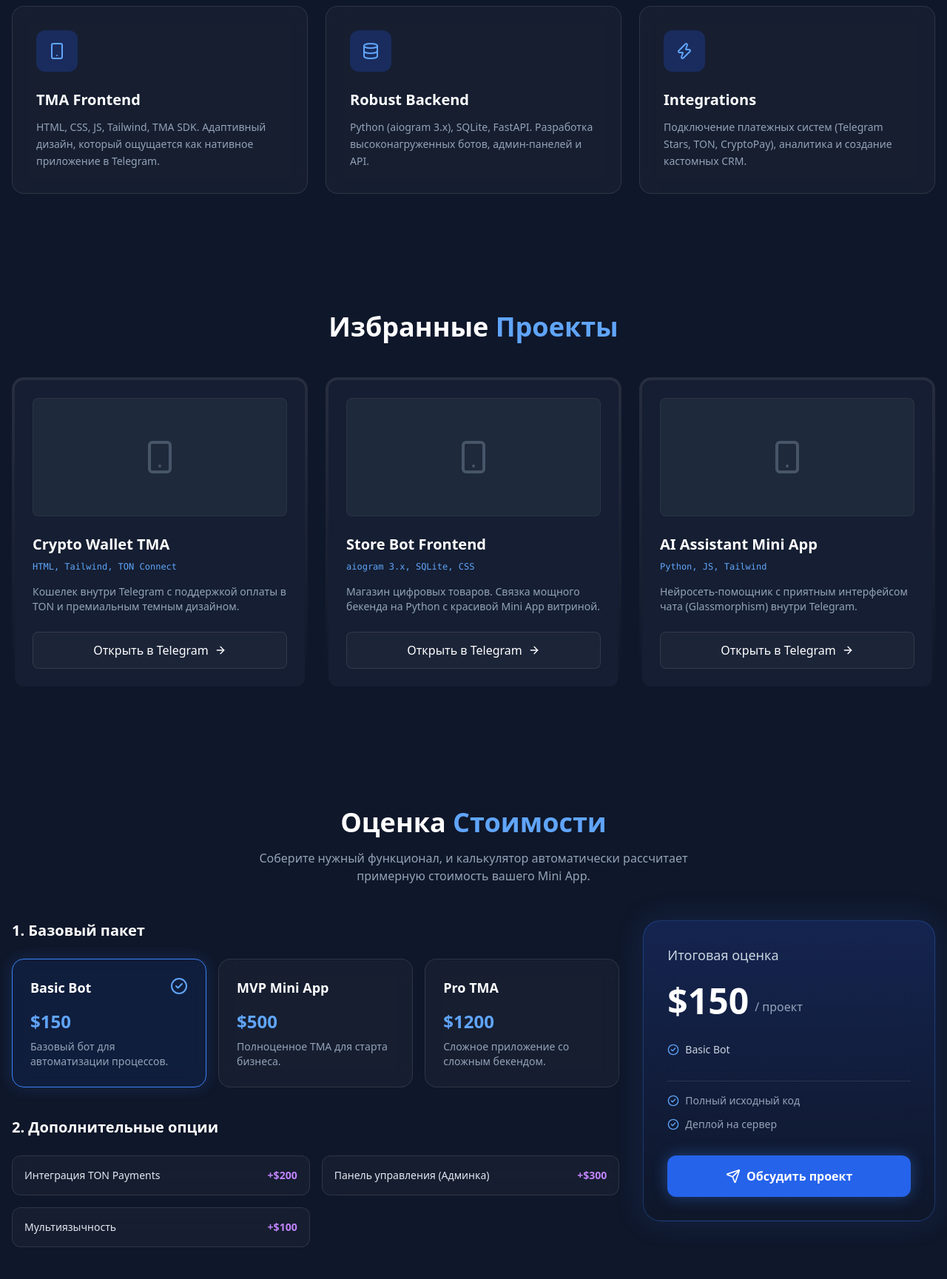
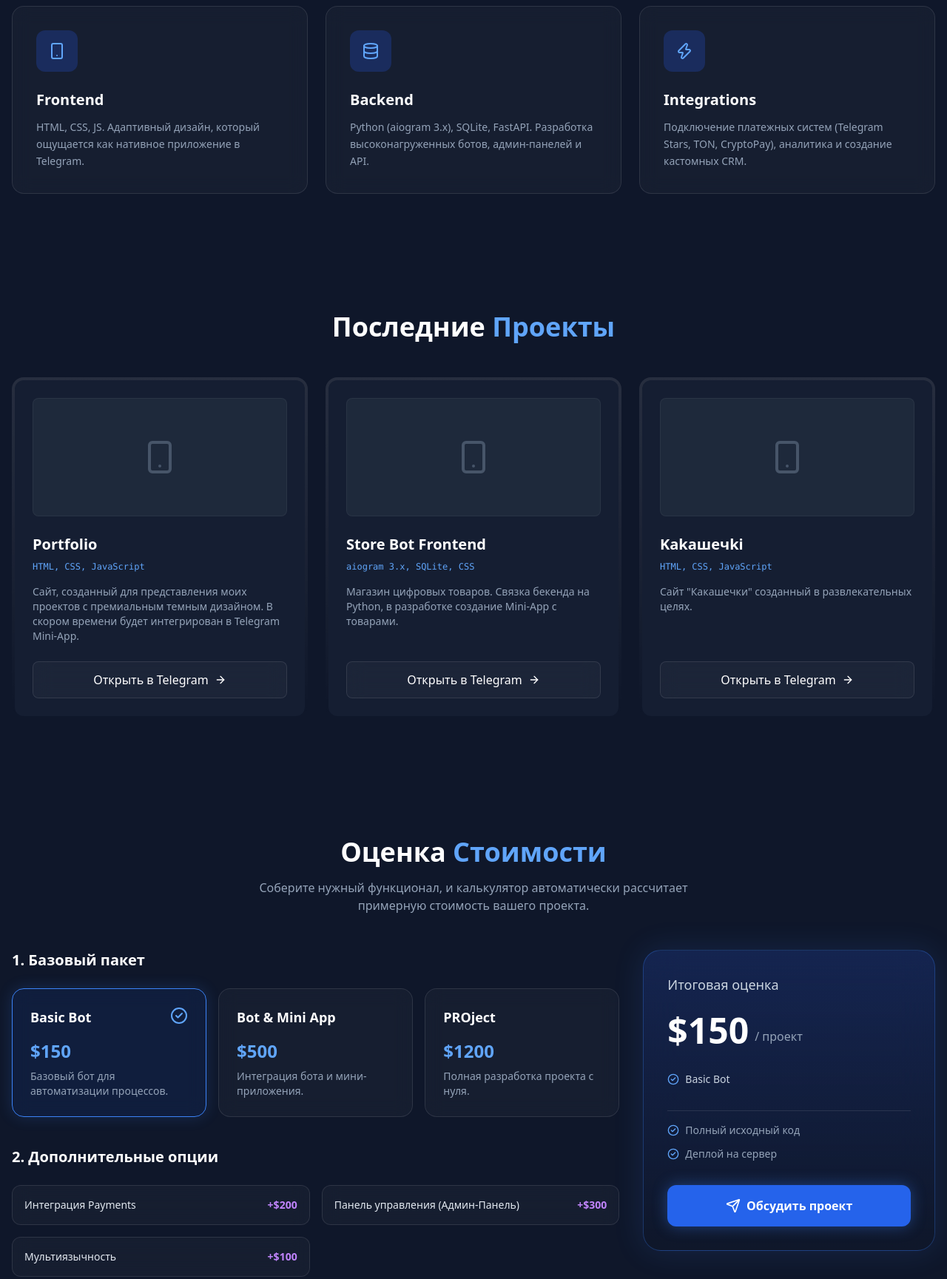
Before and after one commit to werbadf/portfolio-tg-webapp, a plain HTML site: page index.html in a window 1280 px wide. Shown: the part 960-2689 px from the top of the page at 74% size. Drawn offline with nearby package versions, Linux system fonts and the light colour scheme.

```diff
--- a/index.html
+++ b/index.html
@@ -4,7 +4,7 @@
    <head>
     <meta charset="UTF-8">
     <meta name="viewport" content="width=device-width, initial-scale=1.0">
-    <title>DevExpert | TMA Developer</title>
+    <title>DevExpert | Developer</title>
 
     <link rel="icon" type="image/png" href="icon.png">
 
@@ -95,8 +95,8 @@
                 <a href="#skills" class="hover:text-blue-400 transition-colors">Навыки</a>
                 <a href="#projects" class="hover:text-blue-400 transition-colors">Проекты</a>
                 <a href="#pricing" class="hover:text-blue-400 transition-colors">Цены</a>
-                <button class="px-5 py-2 rounded-full glass-card hover:bg-blue-600 hover:border-blue-500 transition-all text-white hover:shadow-[0_0_20px_rgba(59,130,246,0.4)]">
-                    Связаться
+                <button onclick="window.open('https://t.me/sewrvsi', '_blank')" class="px-5 py-2 rounded-full glass-card hover:bg-blue-600 hover:border-blue-500 transition-all text-white hover:shadow-[0_0_20px_rgba(59,130,246,0.4)]">
+                     Связаться
                 </button>
             </nav>
 
@@ -125,16 +125,16 @@
                     <span id="typewriter"></span><span class="cursor">&nbsp;</span>
                 </h1>
                 <h2 class="text-2xl md:text-3xl text-blue-400 font-medium mb-6">
-                    TMA & Telegram Developer
+                    WebDesigner & Telegram Developer
                 </h2>
                 <p class="text-lg text-slate-400 mb-8 max-w-lg leading-relaxed">
-                    Создаю современные Telegram Mini Apps с премиальным дизайном, высокой производительностью и надежным бекендом. Перенесу ваш бизнес прямо в мессенджер.
+                    Создаю современные проекты с премиальным дизайном, высокой производительностью и надежным бекендом. Перенесу вашу идею прямо в реальность.
                 </p>
                 <div class="flex flex-wrap gap-4">
-                    <button class="px-8 py-4 rounded-xl bg-blue-600 text-white font-medium hover:bg-blue-500 transition-all shadow-[0_0_20px_rgba(59,130,246,0.4)] flex items-center gap-2">
+                    <button onclick="window.open('https://t.me/sewrvsi', '_blank')" class="px-8 py-4 rounded-xl bg-blue-600 text-white font-medium hover:bg-blue-500 transition-all shadow-[0_0_20px_rgba(59,130,246,0.4)] flex items-center gap-2">
                         Заказать разработку <i data-lucide="arrow-right" class="w-5 h-5"></i>
                     </button>
-                    <button class="px-8 py-4 rounded-xl glass-card text-white font-medium hover:bg-white/10 transition-all">
+                    <button onclick="window.open('https://t.me/sewrvsi', '_blank')" class="px-8 py-4 rounded-xl glass-card text-white font-medium hover:bg-white/10 transition-all">
                         Смотреть кейсы
                     </button>
                 </div>
@@ -174,8 +174,8 @@
                     <div class="w-14 h-14 rounded-xl bg-blue-900/50 flex items-center justify-center text-blue-400 mb-6 group-hover:shadow-[0_0_15px_rgba(59,130,246,0.5)] transition-all">
                         <i data-lucide="smartphone"></i>
                     </div>
-                    <h3 class="text-xl font-bold text-white mb-3">TMA Frontend</h3>
-                    <p class="text-slate-400 text-sm leading-relaxed">HTML, CSS, JS, Tailwind, TMA SDK. Адаптивный дизайн, который ощущается как нативное приложение в Telegram.</p>
+                    <h3 class="text-xl font-bold text-white mb-3">Frontend</h3>
+                    <p class="text-slate-400 text-sm leading-relaxed">HTML, CSS, JS. Адаптивный дизайн, который ощущается как нативное приложение в Telegram.</p>
                 </div>
 
                 <!-- Карточка 2 -->
@@ -183,7 +183,7 @@
                     <div class="w-14 h-14 rounded-xl bg-blue-900/50 flex items-center justify-center text-blue-400 mb-6 group-hover:shadow-[0_0_15px_rgba(59,130,246,0.5)] transition-all">
                         <i data-lucide="database"></i>
                     </div>
-                    <h3 class="text-xl font-bold text-white mb-3">Robust Backend</h3>
+                    <h3 class="text-xl font-bold text-white mb-3">Backend</h3>
                     <p class="text-slate-400 text-sm leading-relaxed">Python (aiogram 3.x), SQLite, FastAPI. Разработка высоконагруженных ботов, админ-панелей и API.</p>
                 </div>
 
@@ -202,7 +202,7 @@
     <!-- PROJECTS SECTION -->
     <section id="projects" class="py-20">
         <div class="max-w-7xl mx-auto px-4">
-            <h2 class="text-3xl md:text-4xl font-bold text-white mb-12 text-center reveal">Избранные <span class="text-blue-400">Проекты</span></h2>
+            <h2 class="text-3xl md:text-4xl font-bold text-white mb-12 text-center reveal">Последние <span class="text-blue-400">Проекты</span></h2>
 
             <div class="grid md:grid-cols-2 lg:grid-cols-3 gap-6">
                 <!-- Проект 1 -->
@@ -211,11 +211,11 @@
                         <div class="h-40 bg-slate-800 rounded-lg mb-6 flex items-center justify-center border border-white/5 group-hover:border-blue-500/30 transition-colors">
                             <i data-lucide="smartphone" class="text-slate-600 w-12 h-12 group-hover:text-blue-400 transition-colors"></i>
                         </div>
-                        <h3 class="text-xl font-bold text-white mb-2">Crypto Wallet TMA</h3>
-                        <p class="text-xs text-blue-400 mb-4 font-mono">HTML, Tailwind, TON Connect</p>
-                        <p class="text-slate-400 text-sm mb-6 flex-grow">Кошелек внутри Telegram с поддержкой оплаты в TON и премиальным темным дизайном.</p>
+                        <h3 class="text-xl font-bold text-white mb-2">Portfolio</h3>
+                        <p class="text-xs text-blue-400 mb-4 font-mono">HTML, CSS, JavaScript</p>
+                        <p class="text-slate-400 text-sm mb-6 flex-grow">Сайт, созданный для представления моих проектов с премиальным темным дизайном. В скором времени будет интегрирован в Telegram Mini-App.</p>
                         <button class="w-full py-3 rounded-lg glass-card hover:bg-blue-600 text-white font-medium transition-all flex justify-center items-center gap-2">
-                            Открыть в Telegram <i data-lucide="arrow-right" class="w-4 h-4"></i>
+                            Открыть в Telegram  <i data-lucide="arrow-right" class="w-4 h-4"></i>
                         </button>
                     </div>
                 </div>
@@ -228,7 +228,7 @@
                         </div>
                         <h3 class="text-xl font-bold text-white mb-2">Store Bot Frontend</h3>
                         <p class="text-xs text-blue-400 mb-4 font-mono">aiogram 3.x, SQLite, CSS</p>
-                        <p class="text-slate-400 text-sm mb-6 flex-grow">Магазин цифровых товаров. Связка мощного бекенда на Python с красивой Mini App витриной.</p>
+                        <p class="text-slate-400 text-sm mb-6 flex-grow">Магазин цифровых товаров. Связка бекенда на Python, в разработке создание Mini-App с товарами.</p>
                         <button class="w-full py-3 rounded-lg glass-card hover:bg-blue-600 text-white font-medium transition-all flex justify-center items-center gap-2">
                             Открыть в Telegram <i data-lucide="arrow-right" class="w-4 h-4"></i>
                         </button>
@@ -241,9 +241,9 @@
                         <div class="h-40 bg-slate-800 rounded-lg mb-6 flex items-center justify-center border border-white/5 group-hover:border-blue-500/30 transition-colors">
                             <i data-lucide="smartphone" class="text-slate-600 w-12 h-12 group-hover:text-blue-400 transition-colors"></i>
                         </div>
-                        <h3 class="text-xl font-bold text-white mb-2">AI Assistant Mini App</h3>
-                        <p class="text-xs text-blue-400 mb-4 font-mono">Python, JS, Tailwind</p>
-                        <p class="text-slate-400 text-sm mb-6 flex-grow">Нейросеть-помощник с приятным интерфейсом чата (Glassmorphism) внутри Telegram.</p>
+                        <h3 class="text-xl font-bold text-white mb-2">Kakaшeчki</h3>
+                        <p class="text-xs text-blue-400 mb-4 font-mono">HTML, CSS, JavaScript</p>
+                        <p class="text-slate-400 text-sm mb-6 flex-grow">Сайт "Какашечки" созданный в развлекательных целях.</p>
                         <button class="w-full py-3 rounded-lg glass-card hover:bg-blue-600 text-white font-medium transition-all flex justify-center items-center gap-2">
                             Открыть в Telegram <i data-lucide="arrow-right" class="w-4 h-4"></i>
                         </button>
@@ -258,7 +258,7 @@
         <div class="max-w-7xl mx-auto px-4">
             <div class="reveal text-center mb-12">
                 <h2 class="text-3xl md:text-4xl font-bold text-white mb-4">Оценка <span class="text-blue-400">Стоимости</span></h2>
-                <p class="text-slate-400 max-w-2xl mx-auto">Соберите нужный функционал, и калькулятор автоматически рассчитает примерную стоимость вашего Mini App.</p>
+                <p class="text-slate-400 max-w-2xl mx-auto">Соберите нужный функционал, и калькулятор автоматически рассчитает примерную стоимость вашего проекта.</p>
             </div>
 
             <div class="grid lg:grid-cols-12 gap-8 reveal">
@@ -279,31 +279,31 @@
 
                         <div class="plan-card p-6 rounded-2xl cursor-pointer transition-all border glass-card hover:bg-white/10" data-price="500" data-name="MVP Mini App">
                             <div class="flex justify-between items-start mb-4">
-                                <h4 class="text-lg font-bold text-white">MVP Mini App</h4>
+                                <h4 class="text-lg font-bold text-white">Bot & Mini App</h4>
                                 <i data-lucide="check-circle-2" class="text-blue-400 check-icon hidden"></i>
                             </div>
                             <div class="text-2xl font-bold text-blue-400 mb-2">$500</div>
-                            <p class="text-sm text-slate-400">Полноценное TMA для старта бизнеса.</p>
+                            <p class="text-sm text-slate-400">Интеграция бота и мини-приложения.</p>
                         </div>
 
                         <div class="plan-card p-6 rounded-2xl cursor-pointer transition-all border glass-card hover:bg-white/10" data-price="1200" data-name="Pro TMA">
                             <div class="flex justify-between items-start mb-4">
-                                <h4 class="text-lg font-bold text-white">Pro TMA</h4>
+                                <h4 class="text-lg font-bold text-white">PROject</h4>
                                 <i data-lucide="check-circle-2" class="text-blue-400 check-icon hidden"></i>
                             </div>
                             <div class="text-2xl font-bold text-blue-400 mb-2">$1200</div>
-                            <p class="text-sm text-slate-400">Сложное приложение со сложным бекендом.</p>
+                            <p class="text-sm text-slate-400">Полная разработка проекта с нуля.</p>
                         </div>
                     </div>
 
                     <h3 class="text-xl font-semibold text-white mt-6 mb-2">2. Дополнительные опции</h3>
                     <div class="grid sm:grid-cols-2 gap-4">
                         <div class="addon-card p-4 flex items-center justify-between rounded-xl cursor-pointer transition-all border glass-card hover:bg-white/10" data-price="200" data-name="TON Payments">
-                            <span class="text-sm font-medium text-slate-200">Интеграция TON Payments</span>
+                            <span class="text-sm font-medium text-slate-200">Интеграция Payments</span>
                             <span class="text-sm font-bold text-purple-400">+$200</span>
                         </div>
                         <div class="addon-card p-4 flex items-center justify-between rounded-xl cursor-pointer transition-all border glass-card hover:bg-white/10" data-price="300" data-name="Web-Админка">
-                            <span class="text-sm font-medium text-slate-200">Панель управления (Админка)</span>
+                            <span class="text-sm font-medium text-slate-200">Панель управления (Админ-Панель)</span>
                             <span class="text-sm font-bold text-purple-400">+$300</span>
                         </div>
                         <div class="addon-card p-4 flex items-center justify-between rounded-xl cursor-pointer transition-all border glass-card hover:bg-white/10" data-price="100" data-name="Мультиязычность">
@@ -332,8 +332,8 @@
                             <li class="flex gap-2 items-center"><i data-lucide="check-circle-2" class="text-blue-400 w-4 h-4"></i> Деплой на сервер</li>
                         </div>
 
-                        <button class="w-full py-4 rounded-xl bg-blue-600 hover:bg-blue-500 text-white font-bold transition-all shadow-[0_0_20px_rgba(59,130,246,0.4)] flex justify-center items-center gap-2">
-                            <i data-lucide="send" class="w-5 h-5"></i> Обсудить проект
+                        <button onclick="window.open('https://t.me/sewrvsi', '_blank')" class="w-full py-4 rounded-xl bg-blue-600 hover:bg-blue-500 text-white font-bold transition-all shadow-[0_0_20px_rgba(59,130,246,0.4)] flex justify-center items-center gap-2">
+                             <i data-lucide="send" class="w-5 h-5"></i> Обсудить проект
                         </button>
                     </div>
                 </div>
@@ -350,13 +350,13 @@
             </div>
 
             <div class="flex gap-6">
-                <a href="#" class="text-slate-400 hover:text-white transition-colors p-3 glass-card rounded-full hover:bg-white/10"><i data-lucide="github" class="w-5 h-5"></i></a>
-                <a href="#" class="text-slate-400 hover:text-blue-400 transition-colors p-3 glass-card rounded-full hover:bg-white/10"><i data-lucide="send" class="w-5 h-5"></i></a>
-                <a href="#" class="text-slate-400 hover:text-white transition-colors p-3 glass-card rounded-full hover:bg-white/10"><i data-lucide="mail" class="w-5 h-5"></i></a>
+                <a href="https://t.me/sewrvsi" class="text-slate-400 hover:text-white transition-colors p-3 glass-card rounded-full hover:bg-white/10"><i data-lucide="github" class="w-5 h-5"></i></a>
+                <a href="https://t.me/sewrvsi" class="text-slate-400 hover:text-blue-400 transition-colors p-3 glass-card rounded-full hover:bg-white/10"><i data-lucide="send" class="w-5 h-5"></i></a>
+                <a href="https://t.me/sewrvsi" class="text-slate-400 hover:text-white transition-colors p-3 glass-card rounded-full hover:bg-white/10"><i data-lucide="mail" class="w-5 h-5"></i></a>
             </div>
         </div>
         <div class="text-center text-slate-500 mt-8 text-sm">
-            © 2026 DevExpert. Все права защищены. Дизайн оптимизирован для Telegram Mini Apps.
+            © 2026 DevExpert. Все права защищены.
         </div>
     </footer>
 
```
